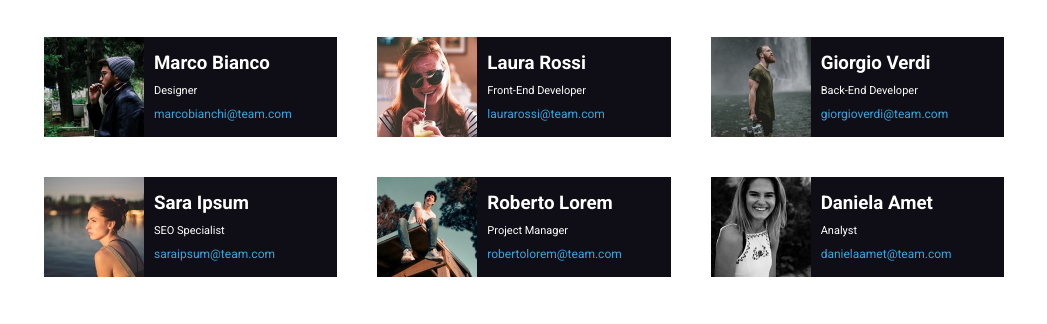
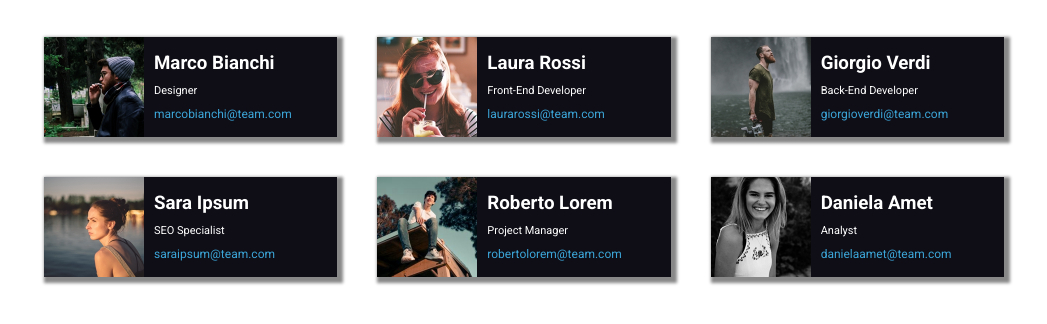
Before and after one commit to Alessandro-Zuddas/html-css-float-cards, a plain HTML site: page index.html in a window 1280 px wide. Shown: the part 148-472 px from the top of the page, without its empty margins (116-1163 px from the left). Drawn offline with Linux system fonts and the light colour scheme.

Commit message:
Aggiunto box shadow

```diff
--- a/css/style.css
+++ b/css/style.css
@@ -38,6 +38,7 @@
     float: left;
     margin-right: 20px;
     margin-left: 20px;
+    box-shadow: 3px 3px 3px 3px #888888;
 }
 
 #staff-description{
@@ -45,7 +46,7 @@
 }
 
 .staff-image{
-    max-width: 100px;
+    width: 100px;
     background-color: black;
     margin-right: 10px;
     float: left;
--- a/index.html
+++ b/index.html
@@ -27,7 +27,7 @@
             <!-- Componente staff 1 -->
             <div class="staff-container clearfix">
                 <img class="staff-image" src="img/male1.png" alt="Staff-Male1">
-                <h3 class="staff-name">Marco Bianco</h3>
+                <h3 class="staff-name">Marco Bianchi</h3>
                 <div class="job-name">Designer</div>
                 <a class="mail-link" href="mailto:someone@yoursite.com">marcobianchi@team.com</a>
             </div>
```
